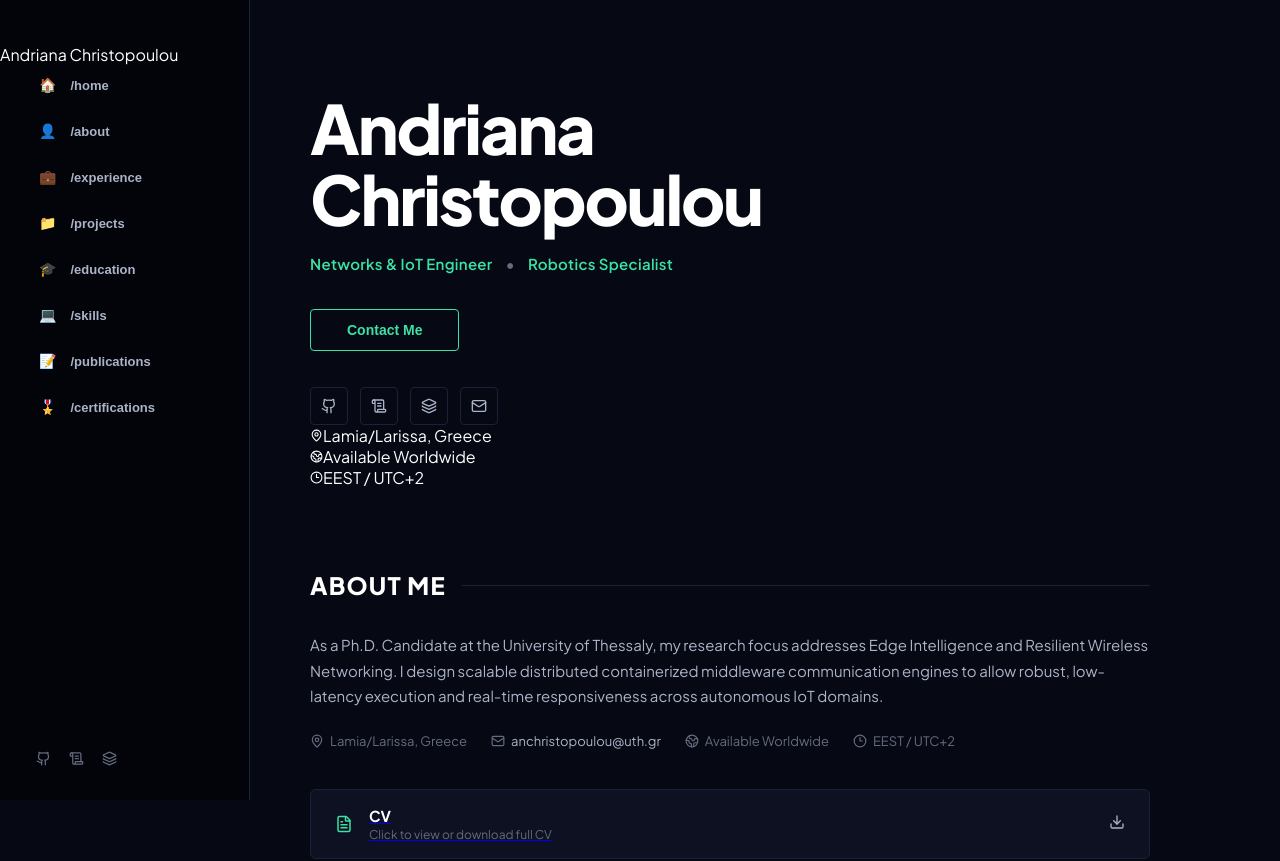
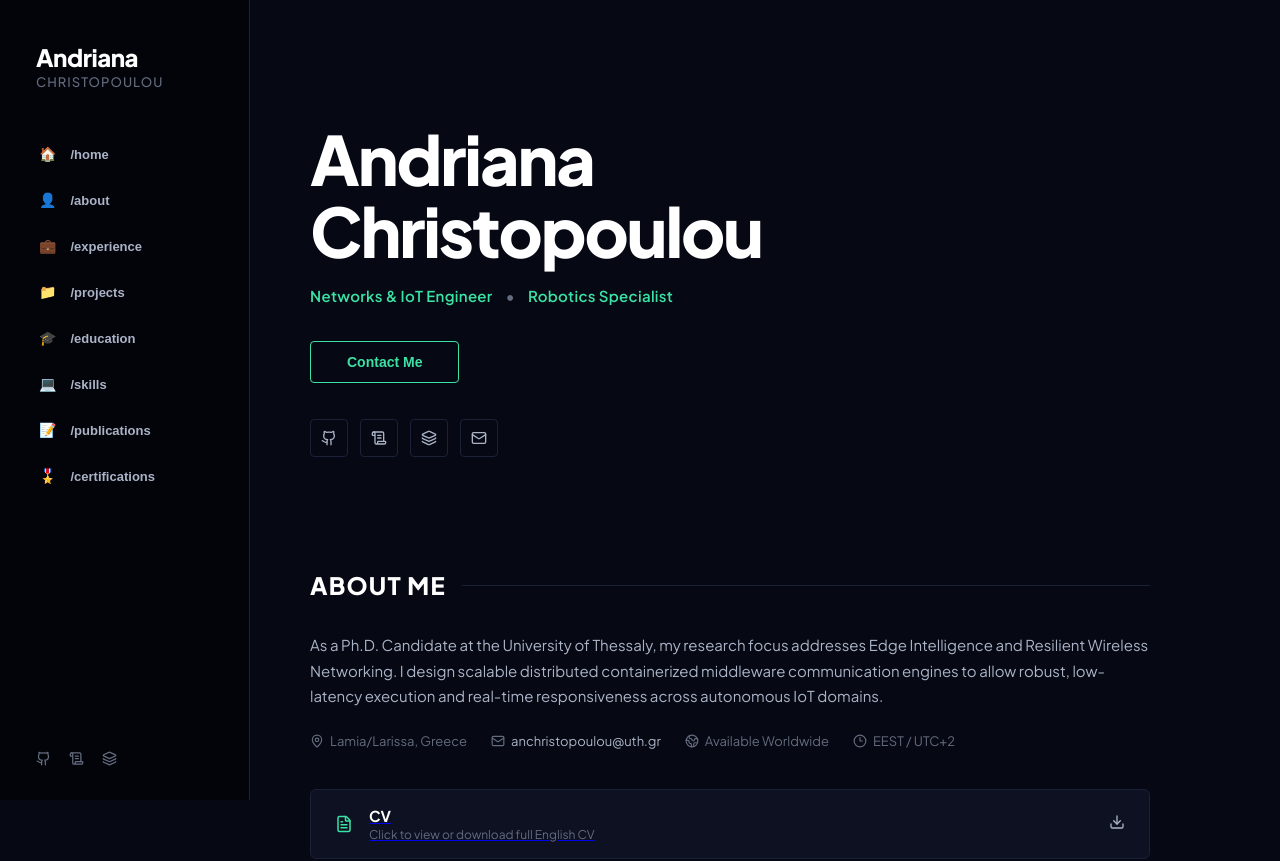
Before and after one commit to losandriana/bio, a React (Vite) app: page / in a window 1280 px wide. Shown: the top 861 px of the page. Built offline with nearby package versions, Linux system fonts and the light colour scheme.

Commit message:
Update main.jsx

```diff
--- a/src/main.jsx
+++ b/src/main.jsx
@@ -9,12 +9,10 @@ import {
   Clock3,
   Download,
   FileText,
-  Layers,
-  Code2
+  Layers
 } from "lucide-react";
 import "./styles.css";
 
-// Replaced the broken icon references with clean string emojis matching your template
 const navItems = [
   { id: "home", label: "/home", icon: "🏠" },
   { id: "about", label: "/about", icon: "👤" },
@@ -112,10 +110,11 @@ function App() {
   return (
     <div className="portfolio-site">
 
-      {/* Left Sidebar Fixed Menu Container */}
+      {/* Structural Left Sidebar Layout */}
       <aside className="left-sidebar-nav">
-        <div className="sidebar-brand-mark">
-          Andriana Christopoulou
+        <div className="sidebar-stacked-brand">
+          <span className="first-name-row">Andriana</span>
+          <span className="last-name-row">Christopoulou</span>
         </div>
 
         <nav className="sidebar-links-list">
@@ -134,12 +133,12 @@ function App() {
         </div>
       </aside>
 
-      {/* Main Content Body Frame */}
+      {/* Main Stream Pane */}
       <main className="content-stream">
 
-        {/* Responsive Widescreen Split Hero Grid */}
+        {/* Clean Static Headline Hero Block */}
         <section className="hero-section" id="home">
-          <div className="hero-left-column">
+          <div className="hero-text-content">
             <h1 className="static-name-heading">
               Andriana<br />Christopoulou
             </h1>
@@ -158,25 +157,10 @@ function App() {
               <a href="https://hub.docker.com/u/losandriana" target="_blank" rel="noreferrer" title="Docker Hub"><Layers size={16} /></a>
               <a href="mailto:andrianachristopoulou02@gmail.com" title="Personal Email"><Mail size={16} /></a>
             </div>
-
-            <div className="horizontal-metadata-strip">
-              <div className="meta-item">
-                <MapPin size={13} />
-                <span>Lamia/Larissa, Greece</span>
-              </div>
-              <div className="meta-item">
-                <Globe2 size={13} />
-                <span>Available Worldwide</span>
-              </div>
-              <div className="meta-item">
-                <Clock3 size={13} />
-                <span>EEST / UTC+2</span>
-              </div>
-            </div>
           </div>
         </section>
 
-        {/* Section 2: About Me & Minimalist Link Banner */}
+        {/* Section 2: About Me */}
         <section className="about-section" id="about">
           <h2 className="section-title-line">About Me</h2>
           <p className="detailed-narrative">
@@ -194,7 +178,7 @@ function App() {
               <FileText size={18} className="banner-icon" />
               <div className="banner-text">
                 <span className="banner-title">CV</span>
-                <span className="banner-subtitle">Click to view or download full CV</span>
+                <span className="banner-subtitle">Click to view or download full English CV</span>
               </div>
             </div>
             <div className="banner-right">
@@ -220,7 +204,7 @@ function App() {
           </div>
         </section>
 
-        {/* Section 4: Projects with Active Repository Links */}
+        {/* Section 4: Projects */}
         <section className="generic-section" id="projects">
           <h2 className="section-title-line">Projects</h2>
           <div className="cards-structural-grid">
```
